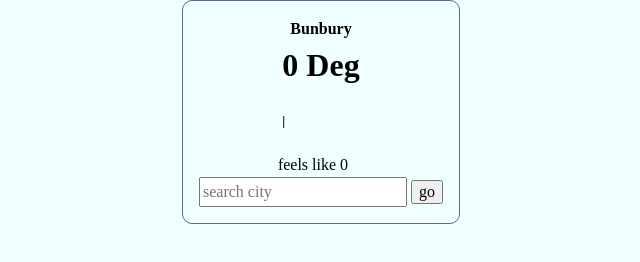
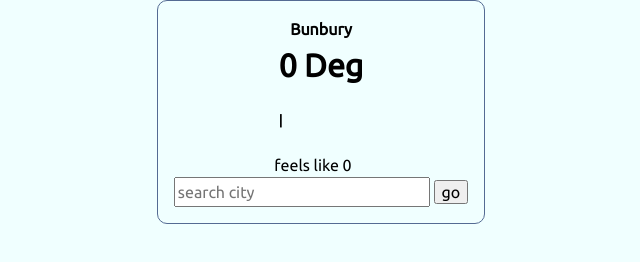
Before and after one commit to noLakes/weather, a plain HTML site: page index.html in a window 1280 px wide. Shown: the whole page, without its empty margins (319-959 px from the left). Drawn offline with Linux system fonts and the light colour scheme; no server answers.

Commit message:
added ubuntu fonts:

```diff
--- a/style.css
+++ b/style.css
@@ -69,6 +69,16 @@ select {
 
 /* CSS RESET ENDS */
 
+@font-face {
+  font-family: 'Ubuntu';
+  src: url('./fonts/Ubuntu-Regular.ttf');
+  font-weight: 400;
+}
+
+* {
+  font-family: Ubuntu, Helvetica, sans-serif, Arial;
+}
+
 .main-container {
   display: flex;
   flex-direction: column;
```
Also changed, not shown: main.js (+1 -3 lines), fonts/Ubuntu-Regular.ttf (added), 1 other file.
